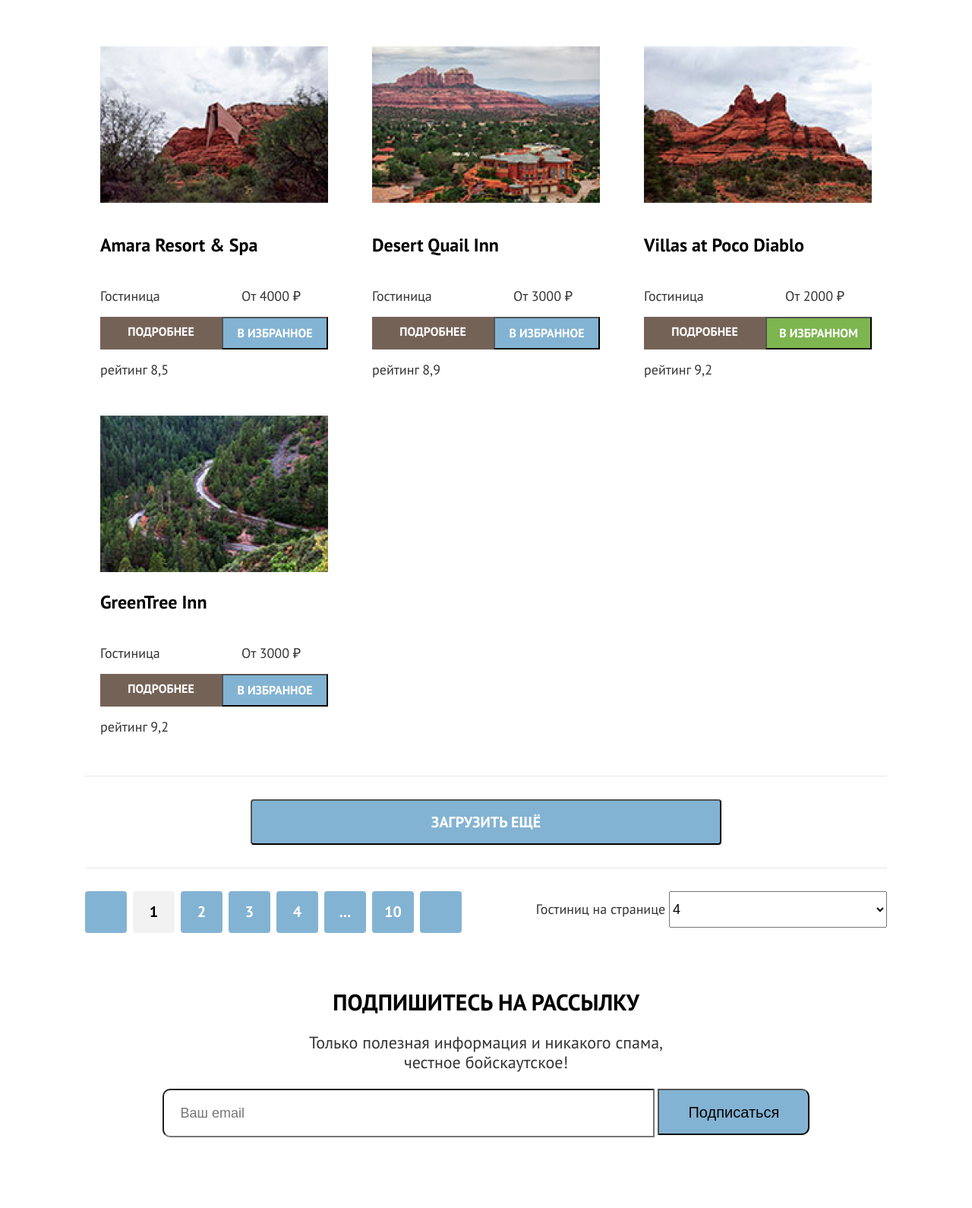
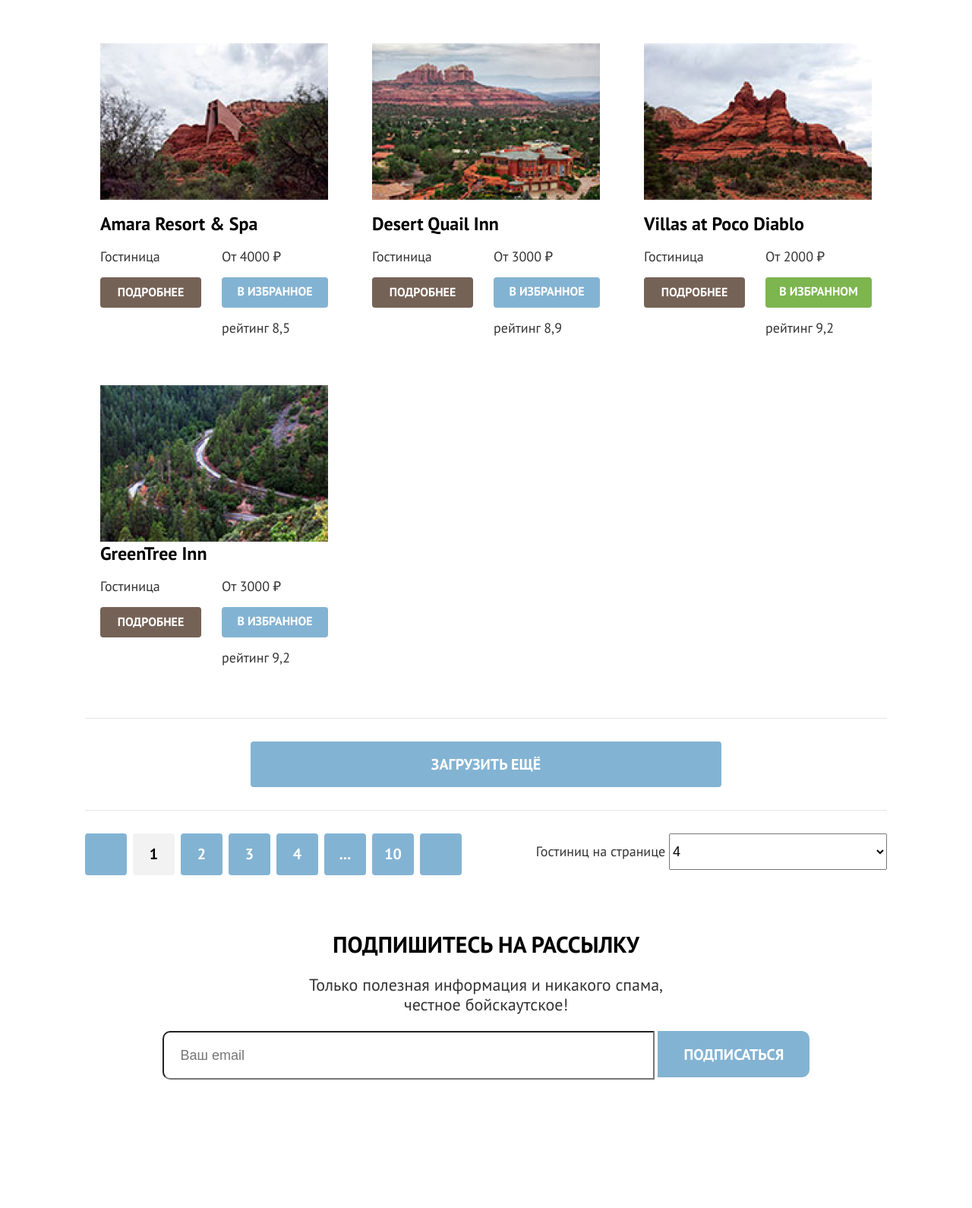
Before and after one commit to Alexusbro/sedona, a plain HTML site: page catalog.html in a window 1280 px wide. Shown: the part 541-2131 px from the top of the page at 76% size. Drawn offline with Linux system fonts and the light colour scheme.

Commit message:
изменения

```diff
--- a/catalog.html
+++ b/catalog.html
@@ -40,7 +40,7 @@
                     </a>
                 </li>
                 <li class="navigation-item">
-                    <a class="button" href="">Хочу сюда!</a>
+                    <a class="button button-header" href="">Хочу сюда!</a>
                 </li>
             </ul>
         </nav>
@@ -125,7 +125,7 @@
                         </button>
                     </fieldset>
                     <div class="filter-buttons">
-                        <button type="submit" class="button filter-button">применить</button>
+                        <button type="submit" class="filter-button">применить</button>
                         <button type="reset" class="filter-button-reset">сбросить</button>
                     </div>
                 </form>
--- a/styles/styles.css
+++ b/styles/styles.css
@@ -30,11 +30,14 @@ body {
     min-height: 100%;
 }
 
+
 .main-container {
     flex-grow: 1;
 }
 
-
+.navigation img {
+    display: block;
+}
 
 /*button*/
 
@@ -42,36 +45,49 @@ body {
     font-family: inherit;
     background-color: #756257;
     color: #fff;
-    font-size: 16px;
-    font-weight: 700;
-    line-height: 20px;
     text-align: center;
     text-transform: uppercase;
     text-decoration: none;
-    padding: 9px 15px;
-    width: 130px;
-
 
 }
 
+.button-header {
+    display: block;
+font-weight: 700;
+font-size: 16px;
+line-height: 20px;
+width: 160px;
+border-radius: 5px;
+padding-top: 9px;
+padding-bottom: 8px;
+}
+
 .search-button {
+    font-weight: 700;
     font-size: 20px;
     line-height: 36px;
-    display: block;
-    margin: 0 auto;
-    width: 575px;
-    height: 60px;
+    display: inline-block;
+        min-width: 575px;
     margin-bottom: 93px;
     border-radius: 10px;
+    padding-top: 15px;
+    padding-bottom: 9px;
 }
 
 .subscribe-button {
+    font-weight: 700;
+font-size: 20px;
+line-height: 26px;
+    font-family: inherit;
+    color: #fff;
+    text-transform: uppercase;
     font-size: 20px;
     line-height: 26px;
     background-color: #83B3D3;
     width: 200px;
     height: 61px;
     border-radius: 0 10px 10px 0;
+    border: none;
 }
 
 .pangination-container {
@@ -83,30 +99,47 @@ body {
 }
 
 .button-pangination-more {
+    font-family: inherit;
+    color: #fff;
+    text-transform: uppercase;
+    font-weight: 700;
     font-size: 20px;
     line-height: 26px;
     background-color: #83B3D3;
-    width: 620px;
-    height: 60px;
+    min-width: 620px;
     border-radius: 4px;
+    border: none;
+    padding: 17px;
 }
 
 .filter-button {
+    font-family: inherit;
+    font-weight: 700;
 font-size: 16px;
 line-height: 21px;
     background: #83B3D3;
-    width: 160px;
+    min-width: 160px;
     height: 48px;
     border-radius: 4px;
     margin-bottom: 20px;
-
+    color: #fff;
+    text-align: center;
+    text-transform: uppercase;
+    text-decoration: none;
 }
 
 .button-favourites {
+    font-family: inherit;
+    font-weight: 700;
 font-size: 16px;
 line-height: 21px;
     background: #83B3D3;
     width: 140px;
+grid-column: 2/3;
+padding-top: 7px;
+padding-bottom: 10px;
+border-radius: 4px;
+border: none;
 }
 
 .filter-button-reset {
@@ -118,16 +151,30 @@ body {
 }
 
 .button-favourites-active {
+    font-family: inherit;
+    font-weight: 700;
 font-size: 16px;
 line-height: 21px;
     background: #7DB54F;
     width: 140px;
+    grid-column: 2/3;
+    padding-top: 7px;
+    padding-bottom: 10px;
+    border-radius: 4px;
+    border: none;
 }
 
 .button-detailed {
+    font-family: inherit;
+    font-weight: 700;
 font-size: 16px;
 line-height: 21px;
 grid-column: 1/2;
+width: 133px;
+display: block;
+padding-top: 9px;
+padding-bottom: 10px;
+border-radius: 4px;
 }
 
 /*pages*/
@@ -225,6 +272,10 @@ grid-column: 1/2;
     font-weight: 700;
     line-height: 28px;
     text-transform: uppercase;
+}
+
+.interest {
+    text-align: center;
 }
 
 .advantage .section-title {
@@ -450,25 +501,28 @@ grid-column: 1/2;
     font-size: 24px;
     line-height: 31px;
     color: #000;
-    grid-row: 2;
+    grid-row: 2/3;
     grid-column: 1/-1;
+    margin: 0;
 }
 
 .hotel-card-text {
     font-size: 18px;
     line-height: 23px;
     margin: 0;
+    grid-column: 1/2
 }
 
 .hotel-card-price {
     font-size: 18px;
     line-height: 23px;
-    grid-column: 3;
+    grid-column: 2/3;
     margin:0;
 }
 
 .card-rating {
 margin:0;
+grid-column: 2;
 }
 
 .pagination-nav {
@@ -553,8 +607,10 @@ margin:0;
 .hotel-card {
     padding: 20px;
     display: grid;
-    grid-template-columns: 1fr 26px 1fr;
+    grid-template-columns: 1fr 1fr;
+    column-gap: 26px;
     row-gap: 16px;
+
 }
 
 .hotel-card-link {
@@ -563,7 +619,7 @@ margin:0;
 }
 
 .hotel-card-image {
-    object-fit: contain;
+    object-fit: cover;
 width: 100%;
 display: block
 }
```
Also changed, not shown: Index.html (+1 -1 lines). Lines whose indentation alone changed are shown as unchanged.
